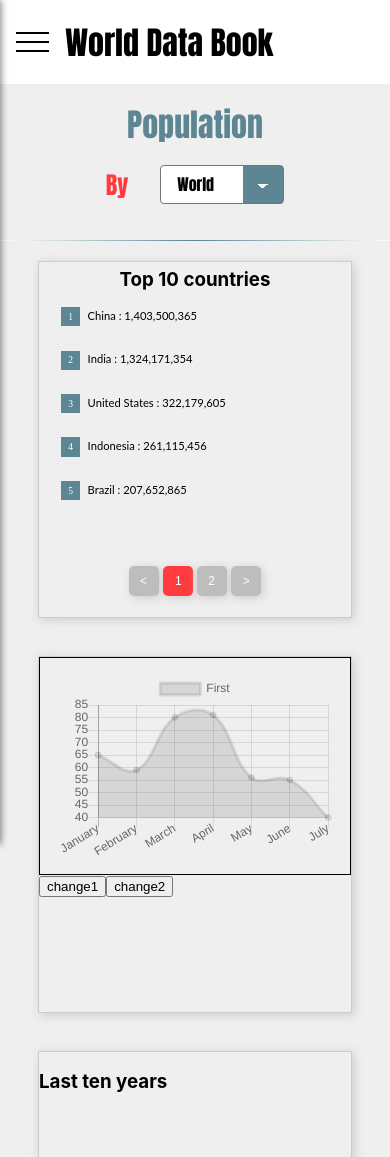
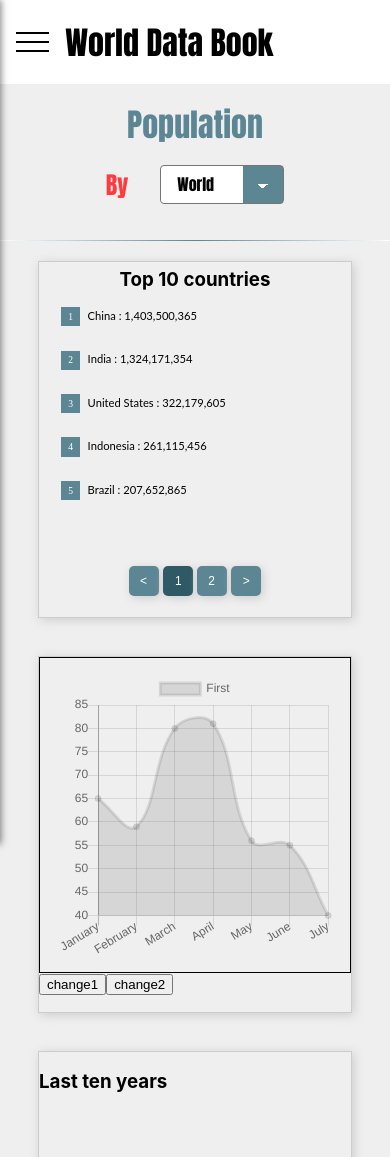
Before and after one commit to blueturtle12/world-data, a React app: page /population in a window 390 px wide. Shown: the top 1157 px of the page. Built offline with nearby package versions, Linux system fonts and the light colour scheme.

Commit message:
chart responsivness

```diff
--- a/src/components/contentCards/CenterGraph.js
+++ b/src/components/contentCards/CenterGraph.js
@@ -38,6 +38,8 @@ function chartData2() {
 }
 
 const options = {
+  responsive: true,
+  maintainAspectRatio: false,
   scaleShowGridLines: true,
   scaleGridLineColor: 'rgba(0,0,0,.05)',
   scaleGridLineWidth: 1,
@@ -71,12 +73,7 @@ export default class CenterGraph extends Component {
     return (
       <div className="content__graph">
         <div style={styles.graphContainer}>
-          <LineChart
-            data={this.state.data}
-            options={options}
-            width={600}
-            height={400}
-          />
+          <LineChart data={this.state.data} options={options} />
         </div>
         <button
           onClick={() => {
--- a/src/styles/components/contentCards.scss
+++ b/src/styles/components/contentCards.scss
@@ -107,7 +107,7 @@
 }
 .pagination li a {
   transition: all 100ms ease-in-out 0s;
-  background-color: #bdbdbd;
+  background-color: #5c8693;
   border-radius: 5px;
   color: white;
   display: block;
@@ -122,13 +122,13 @@
   width: 30px;
 }
 .pagination li a:hover {
-  background-color: #ff3b3f;
-  color: #ffffff;
+  background-color: #2f5965;
+  color: white;
 }
 .pagination li.active a {
-  background-color: #ff3b3f;
-  color: #ffffff;
+  background-color: #2f5965;
+  color: white;
 }
 .pagination li.active a:hover {
-  color: #ffffff;
+  color: white;
 }
--- a/src/styles/components/world.scss
+++ b/src/styles/components/world.scss
@@ -47,6 +47,9 @@
       margin: 0 auto;
       height: 30%;
     }
+    div:first-child {
+      height: 80%;
+    }
   }
   .content__last-ten {
     /*grid-column: 13 / span 3;
```
